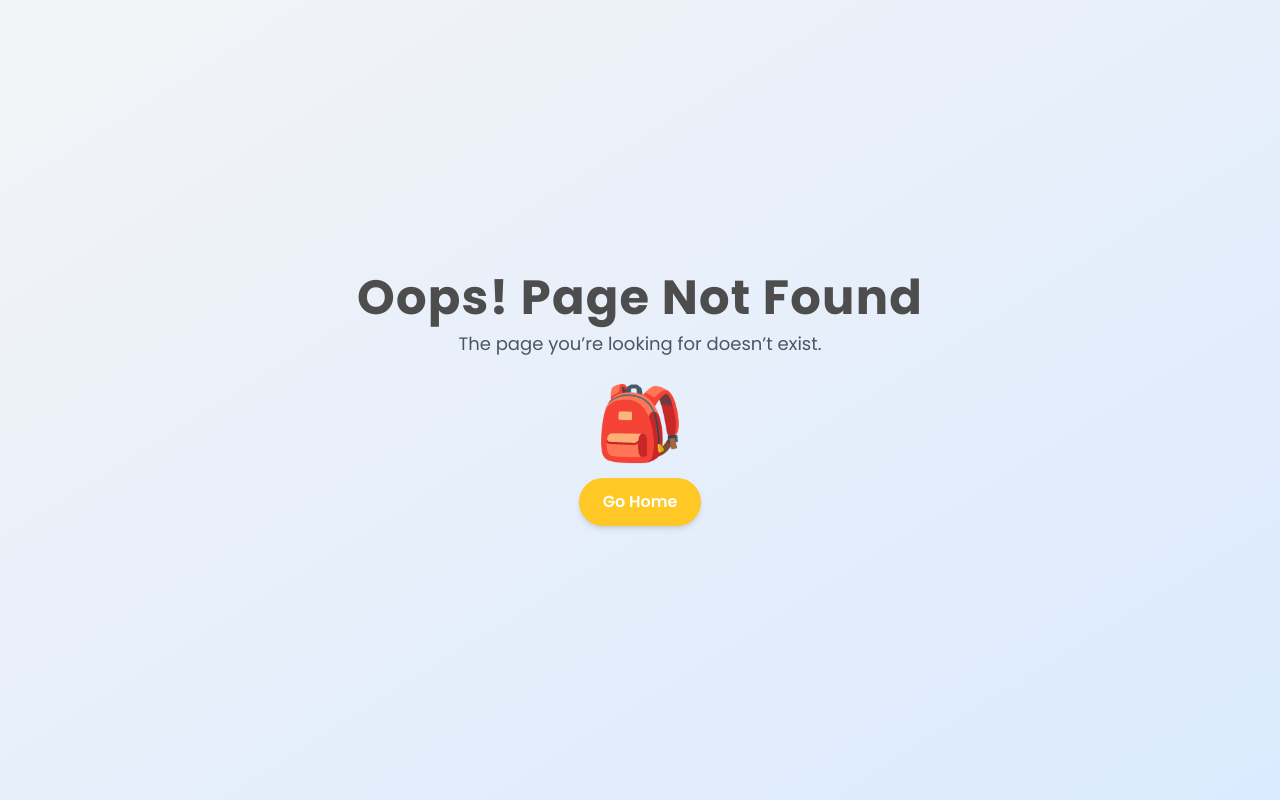
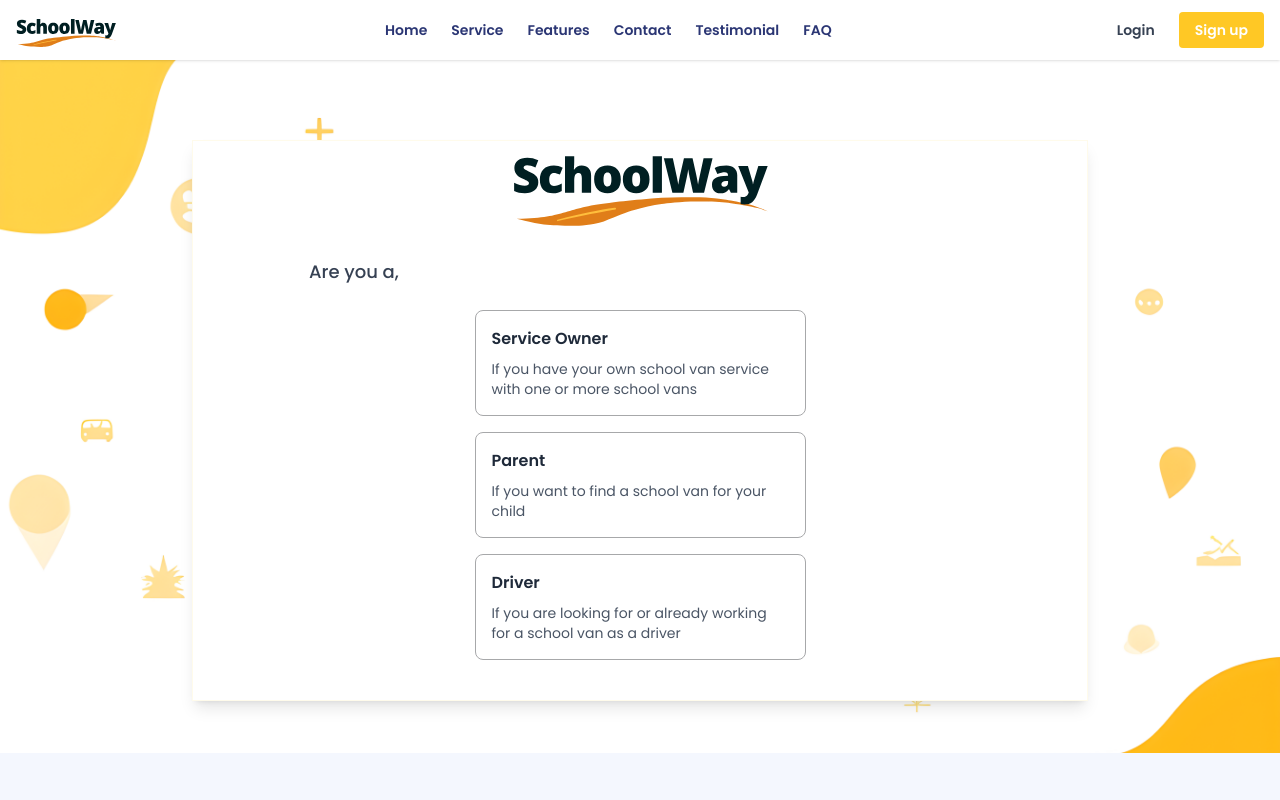
Before and after one commit to duleepa-a/schoolway-frontend, a Next.js app: page /signup/ui in a window 1280 px wide. Before the commit this address had no page. Built offline with nearby package versions, Linux system fonts and the light colour scheme; no server answers.

Commit message:
signup and login page ui fixing

```diff
--- a/src/app/login/UI/page copy.tsx
+++ b/src/app/login/UI/page.tsx
@@ -3,17 +3,16 @@
 import Image from 'next/image';
 import { useState } from 'react';
 import { Eye, EyeOff } from 'lucide-react';
-import { Client } from '@neondatabase/serverless';
 
 
 
-export default function LLogin() {
+export default function LoginPage() {
 
   const [showPassword, setShowPassword] = useState(false);
 
   return (
     <div className=" bg-left bg-no-repeat py-12 justify-items-end"
-          style={{backgroundImage: 'url("./illustrations/loginBackground.png")'}}
+          style={{backgroundImage: 'url("../illustrations/loginBackground.png")'}}
     >
       <div className="max-w-md bg-white rounded-xl shadow-xl mr-10 p-10 ">
           <h2 className="text-2xl font-bold text-center mb-2">Log in to Your Account</h2>
@@ -76,4 +75,4 @@ export default function LLogin() {
   );
 }
 
-export default LoginPage;
+// export default LoginPage;
--- a/src/app/login/page.tsx
+++ b/src/app/login/page.tsx
@@ -3,6 +3,8 @@ import { signIn } from 'next-auth/react';
 import { useRouter } from 'next/navigation';
 import { useState } from 'react';
 import { getSession } from "next-auth/react";
+import Image from 'next/image';
+import { Eye, EyeOff } from 'lucide-react';
 
 const session = await getSession();
 if (session) {
--- a/src/app/signup/page copy.tsx
+++ /dev/null
@@ -1,55 +0,0 @@
-function SSignup() {
-  return (
-    <div className=" bg-cover bg-center bg-no-repeat relative justify-center justify-items-center pb-13"
-          style={{backgroundImage: 'url("./illustrations/signupBackground.png")'}}
-    >
-
-      <div className="flex items-center justify-center p-20 pb-0 w-full">
-        <div className="bg-white w-8/10 px-29 pb-10 shadow-lg border-1 border-amber-50">
-
-          {/* Logo */}
-          <div className="mb-8">
-            <img
-              src="logo/Logo_light.svg"
-              alt="SchoolWay Logo"
-              className="mx-auto h-auto w-3xs"
-            />
-          </div>
-
-          <div className="mb-6">
-            <p className="text-gray-700 text-lg font-medium">Are you a,</p>
-          </div>
-
-          {/*Role options */}
-          <div className="w-full justify-items-center space-y-4">
-            {/* Service Owner */}
-            <div className=" border hover:border-primary border-gray-shade rounded-lg p-4 cursor-pointer hover:bg-primary-shade transition-colors w-1/2 ">
-              <h3 className="font-semibold text-gray-800 mb-2">Service Owner</h3>
-              <p className="text-sm text-gray-600">
-                If you have your own school van service with one or more school vans
-              </p>
-            </div>
-
-            {/* Parent */}
-            <div className="border hover:border-primary border-gray-shade rounded-lg p-4 cursor-pointer hover:bg-primary-shade transition-colors w-1/2">
-              <h3 className="font-semibold text-gray-800 mb-2">Parent</h3>
-              <p className="text-sm text-gray-600">
-                If you want to find a school van for your child
-              </p>
-            </div>
-
-            {/* Driver */}
-            <div className=" border hover:border-primary border-gray-shade rounded-lg p-4 cursor-pointer hover:bg-primary-shade transition-colors w-1/2">
-              <h3 className="font-semibold text-gray-800 mb-2">Driver</h3>
-              <p className="text-sm text-gray-600">
-                If you are looking for or already working for a school van as a driver
-              </p>
-            </div>
-          </div>
-        </div>
-      </div>
-    </div>
-  );
-}
-
-// export default SignupForm;
--- /dev/null
+++ b/src/app/signup/ui/page.tsx
@@ -0,0 +1,63 @@
+import Link from "next/link";
+
+export default function SSignup() {
+  return (
+    <div className=" bg-cover bg-center bg-no-repeat relative justify-center justify-items-center pb-13"
+          style={{backgroundImage: 'url("../illustrations/signupBackground.png")'}}
+    >
+
+      <div className="flex items-center justify-center p-20 pb-0 w-full">
+        <div className="bg-white w-8/10 px-29 pb-10 shadow-lg border-1 border-amber-50">
+
+          {/* Logo */}
+          <div className="mb-8">
+            <img
+              src="../logo/Logo_light.svg"
+              alt="SchoolWay Logo"
+              className="mx-auto h-auto w-3xs"
+            />
+          </div>
+
+          <div className="mb-6">
+            <p className="text-gray-700 text-lg font-medium">Are you a,</p>
+          </div>
+
+          {/*Role options */}
+          <div className="w-full justify-items-center space-y-4">
+            {/* Service Owner */}
+            <Link href="/signup" passHref legacyBehavior>
+              <div className=" border hover:border-primary border-gray-shade rounded-lg p-4 cursor-pointer hover:bg-primary-shade transition-colors w-1/2 ">
+                <h3 className="font-semibold text-gray-800 mb-2">Service Owner</h3>
+                <p className="text-sm text-gray-600">
+                  If you have your own school van service with one or more school vans
+                </p>
+              </div>
+            </Link>
+
+            {/* Parent */}
+            <Link href="/signup" passHref legacyBehavior>
+              <div className="border hover:border-primary border-gray-shade rounded-lg p-4 cursor-pointer hover:bg-primary-shade transition-colors w-1/2">
+                <h3 className="font-semibold text-gray-800 mb-2">Parent</h3>
+                <p className="text-sm text-gray-600">
+                  If you want to find a school van for your child
+                </p>
+              </div>
+            </Link>
+
+            {/* Driver */}
+            <Link href="/signup" passHref legacyBehavior>
+              <div className=" border hover:border-primary border-gray-shade rounded-lg p-4 cursor-pointer hover:bg-primary-shade transition-colors w-1/2">
+                <h3 className="font-semibold text-gray-800 mb-2">Driver</h3>
+                <p className="text-sm text-gray-600">
+                  If you are looking for or already working for a school van as a driver
+                </p>
+              </div>
+            </Link>
+          </div>
+        </div>
+      </div>
+    </div>
+  );
+}
+
+// export default SignupForm;
```
